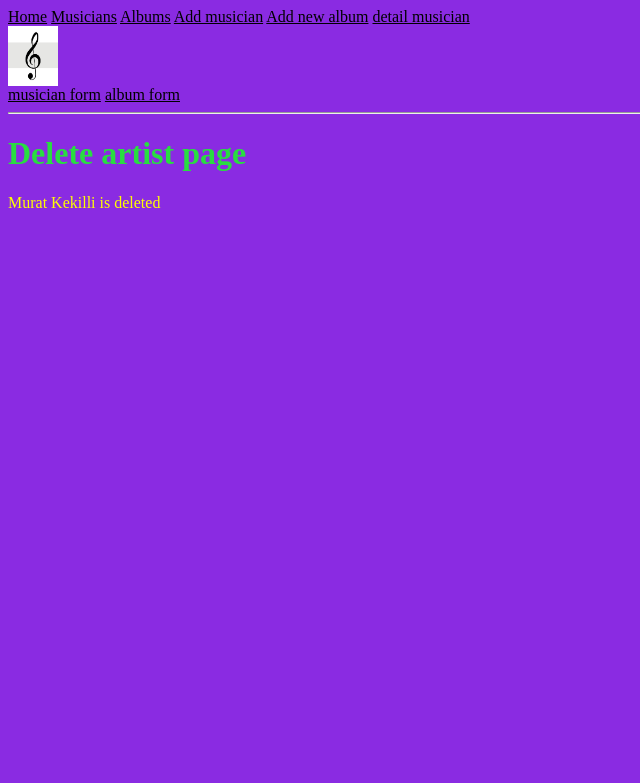
After one commit to omerolkun/udemyAlbum, a Django app: page /delete_artist/1 in a window 1280 px wide. The commit adds this page. Shown: the top 783 px of the page, without its empty margins (0-640 px from the left). Run offline with Django 3.2, Linux system fonts and the light colour scheme; data comes from the database, SQL or seed files in the repository; both versions use the stored data as it was after the commit.

Commit message:
delete artist is ok before authentication

```diff
--- a/my_app/views.py
+++ b/my_app/views.py
@@ -222,3 +222,13 @@ def detail_album(request,album_detail_id):
         'al_id':album_detail_id,
     }
     return render (request,'my_app/detail_album.html',context)
+
+
+def deleteArtist(requset, singer_id):
+    artist = Musician.objects.get(pk=singer_id)
+    x = Musician.objects.get(pk=singer_id).delete()
+    context  = {
+        'deteleted_artist':artist,
+        'message':"The artist is deleted from database..."
+    }
+    return render (requset, 'my_app/delete_artist.html',context)
--- a/my_project/urls.py
+++ b/my_project/urls.py
@@ -22,5 +22,6 @@ urlpatterns = [
     path('edit_album/<int:album_id_omercik>',views.editAlbum,name='edit_album_page'),
     path('delete_album/<int:album_no>',views.deleteAlbum,name='delete_album_page'),
     path('detail_album/<int:album_detail_id>', views.detail_album,name='detail_album_page'),
+    path('delete_artist/<int:singer_id>', views.deleteArtist, name='delete_artist_page'),
 
 ]
--- a/static/css/omercik.css
+++ b/static/css/omercik.css
@@ -1,5 +1,5 @@
 body{
-    color:yellow;
+    color:rgb(41, 221, 65);
     background-color:blueviolet;
 }
 
@@ -10,3 +10,8 @@ a{
 li{
     color:wheat;
 }
+
+p {
+    color:yellow;
+
+}
--- /dev/null
+++ b/templates/my_app/delete_artist.html
@@ -0,0 +1,6 @@
+{% extends 'my_app/base.html' %}
+
+{% block content %}
+<h1>Delete artist page</h1>
+<p>{{deteleted_artist}} is deleted</p>
+{% endblock %}
--- a/templates/my_app/edit_artist.html
+++ b/templates/my_app/edit_artist.html
@@ -17,7 +17,7 @@
         {% csrf_token %}
         <input type="submit" name="submit" value="updateox" class="btn btn-info btn-sm">
     </form>
-</body>
+    <a href="{% url 'delete_artist_page' singer_id=pek %}" class="btn btn-danger btn-sm" onclick="return confirm('Are you sure?')">DELETE</a></body>
 </html>
 
 
```
Also changed, not shown: db.sqlite3.
